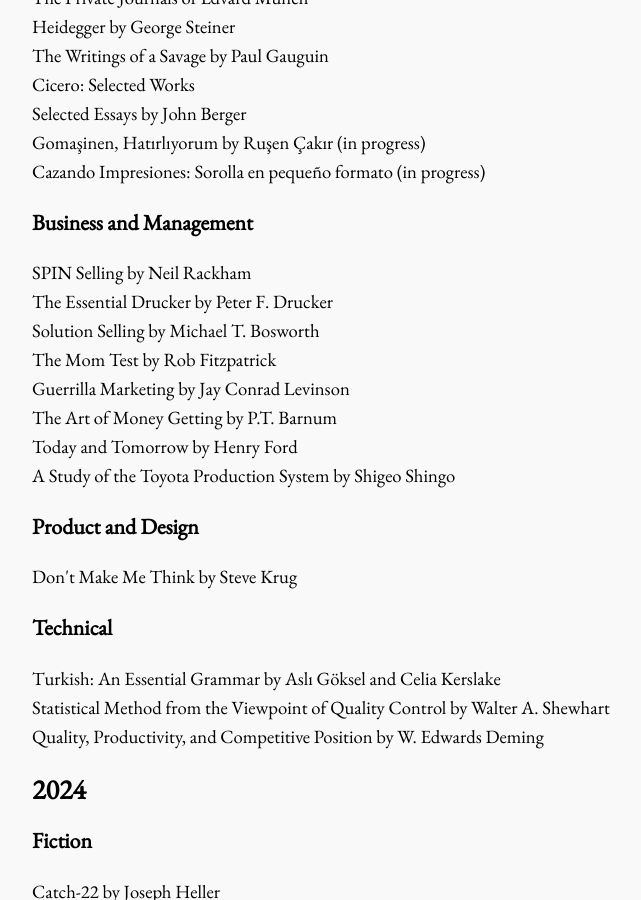
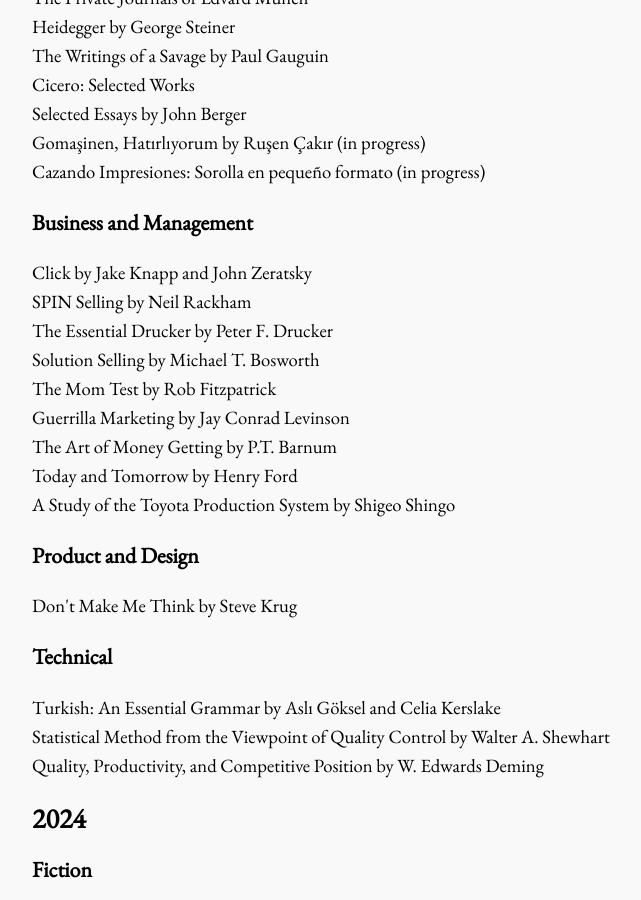
Before and after one commit to bora-uyumazturk/bora-uyumazturk.github.io, a Jekyll site: the page built from reading.html, in a window 1280 px wide and 900 px high, scrolled down 653 px. Shown: the whole window, without its empty margins (140-781 px from the left). Built offline with Jekyll 4.4.1, drawn with Linux system fonts in a browser that asks for light colours.

Commit message:
Update reading.html

```diff
--- a/reading.html
+++ b/reading.html
@@ -36,6 +36,7 @@
 
   <h3>Business and Management</h3>
 
+  Click by Jake Knapp and John Zeratsky <br>
   SPIN Selling by Neil Rackham <br>
   The Essential Drucker by Peter F. Drucker <br>
   Solution Selling by Michael T. Bosworth <br>
```
